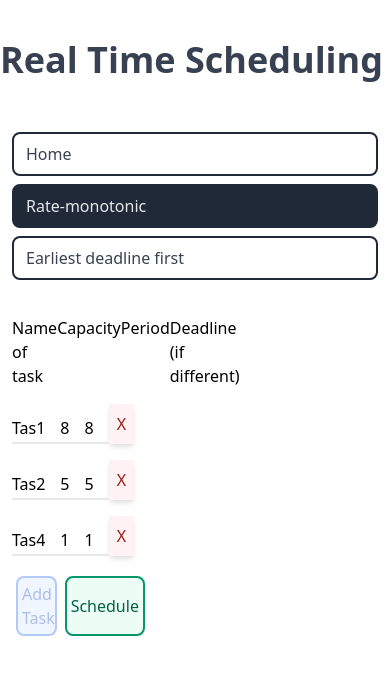
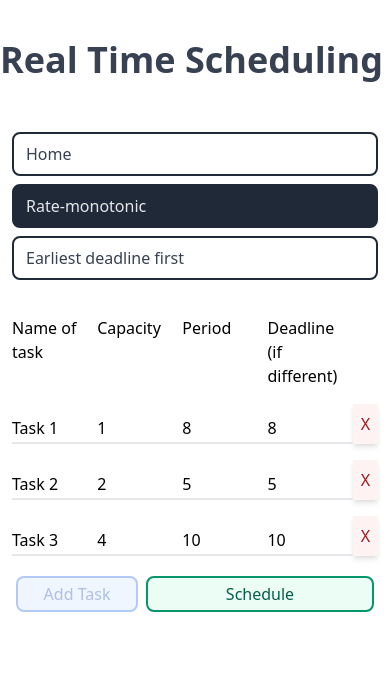
Before and after one commit to gokselb/real-time, an Angular app: page /rate-monotonic in a window 390 px wide. Shown: the top 674 px of the page. Built offline with nearby package versions, Linux system fonts and the light colour scheme.

Commit message:
reponsive layout

```diff
--- a/src/app/algorithms/earliest-deadline-first/earliest-deadline-first.component.html
+++ b/src/app/algorithms/earliest-deadline-first/earliest-deadline-first.component.html
@@ -1,8 +1,8 @@
-<div class="flex p-3">
-  <div class="w-1/3">
+<div class="md:flex p-3">
+  <div class="md:w-1/3 w-full">
     <app-tasks (scheduleClicked)="this.schedule($event)"></app-tasks>
   </div>
-  <div class="w-2/3 pl-3">
+  <div class="md:w-2/3 w-full pl-3">
     <div class="text-center">
       <ng-container *ngIf="this.instance && !this.instance?.isSchedulable()">
         <div class="bg-red-300 text-red-900 p-2">
@@ -17,7 +17,7 @@
         </div>
       </ng-container>
       <ng-container *ngIf="this.instance?.isSchedulable()">
-        <div class="bg-green-300 text-green-900 p-2 px-52">
+        <div class="bg-green-300 text-green-900 p-2 md:px-52">
           <p class="text-lg">UTILIZATION</p>
           <p class="text-2xl">
             {{ this.instance?.utilization | number: '.2' }}%
--- a/src/app/algorithms/rate-monotonic/rate-monotonic.component.html
+++ b/src/app/algorithms/rate-monotonic/rate-monotonic.component.html
@@ -1,8 +1,8 @@
-<div class="flex p-3">
-  <div class="w-1/3">
+<div class="md:flex p-3">
+  <div class="md:w-1/3 w-full">
     <app-tasks (scheduleClicked)="this.schedule($event)"></app-tasks>
   </div>
-  <div class="w-2/3 pl-3">
+  <div class="md:w-2/3 w-full pl-3">
     <div class="text-center">
       <ng-container *ngIf="this.instance && !this.instance?.isSchedulable()">
         <div class="bg-red-300 text-red-900 p-2">
@@ -17,7 +17,7 @@
         </div>
       </ng-container>
       <ng-container *ngIf="this.instance?.isSchedulable()">
-        <div class="bg-green-300 text-green-900 p-2 px-52">
+        <div class="bg-green-300 text-green-900 p-2 md:px-52">
           <p class="text-lg">UTILIZATION</p>
           <p class="text-2xl">
             {{ this.instance?.utilization | number: '.2' }}%
```
